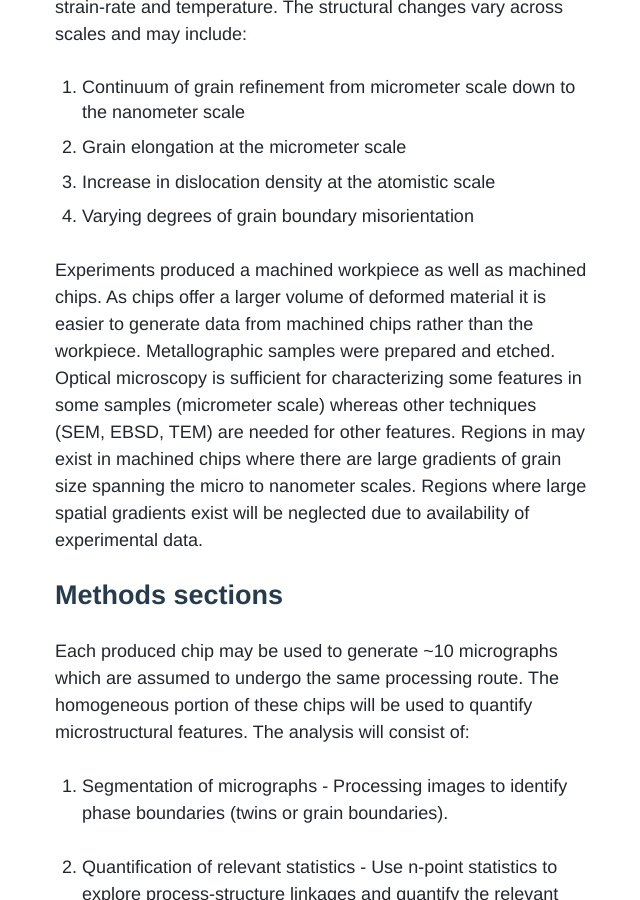
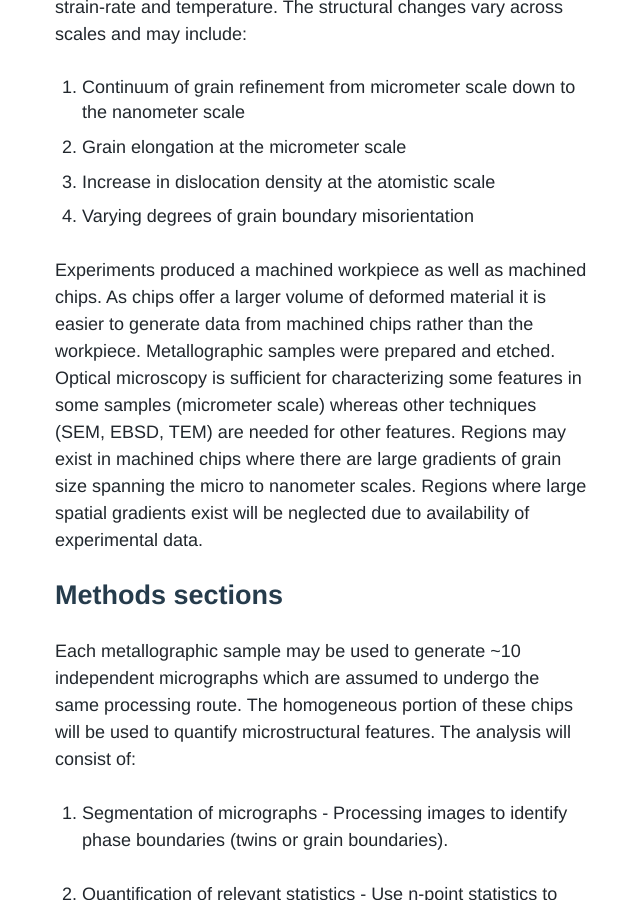
Before and after one commit to Materials-Informatics-Class-Fall2014/MIC-Machining-Gradients, a Jekyll site: the page built from index.md, in a window 1280 px wide and 900 px high, scrolled down 1244 px. Shown: the whole window, without its empty margins (319-959 px from the left). Built offline with Jekyll 4.4.1, drawn with Linux system fonts in a browser that asks for light colours; nearby versions of some CDN libraries; some web fonts are replaced; comment, search, counter and statistics services are not loaded.

Commit message:
language change

```diff
--- a/index.md
+++ b/index.md
@@ -23,11 +23,11 @@ These imposed conditions produce varying amounts of strain, strain-rate and temp
 3. Increase in dislocation density at the atomistic scale
 4. Varying degrees of grain boundary misorientation
 
-Experiments produced a machined workpiece as well as machined chips. As chips offer a larger volume of deformed material it is easier to generate data from machined chips rather than the workpiece. Metallographic samples were prepared and etched. Optical microscopy is sufficient for characterizing some features in some samples (micrometer scale) whereas other techniques (SEM, EBSD, TEM) are needed for other features. Regions in may exist in machined chips where there are large gradients of grain size spanning the micro to nanometer scales. Regions where large spatial gradients exist will be neglected due to availability of experimental data.
+Experiments produced a machined workpiece as well as machined chips. As chips offer a larger volume of deformed material it is easier to generate data from machined chips rather than the workpiece. Metallographic samples were prepared and etched. Optical microscopy is sufficient for characterizing some features in some samples (micrometer scale) whereas other techniques (SEM, EBSD, TEM) are needed for other features. Regions may exist in machined chips where there are large gradients of grain size spanning the micro to nanometer scales. Regions where large spatial gradients exist will be neglected due to availability of experimental data.
 
 ## Methods sections
 
-Each produced chip may be used to generate ~10 micrographs which are assumed to undergo the same processing route. The homogeneous portion of these chips will be used to quantify microstructural features. The analysis will consist of:
+Each metallographic sample may be used to generate ~10 independent micrographs which are assumed to undergo the same processing route. The homogeneous portion of these chips will be used to quantify microstructural features. The analysis will consist of:
 
 1. Segmentation of micrographs - Processing images to identify phase boundaries (twins or grain boundaries).
 
```
